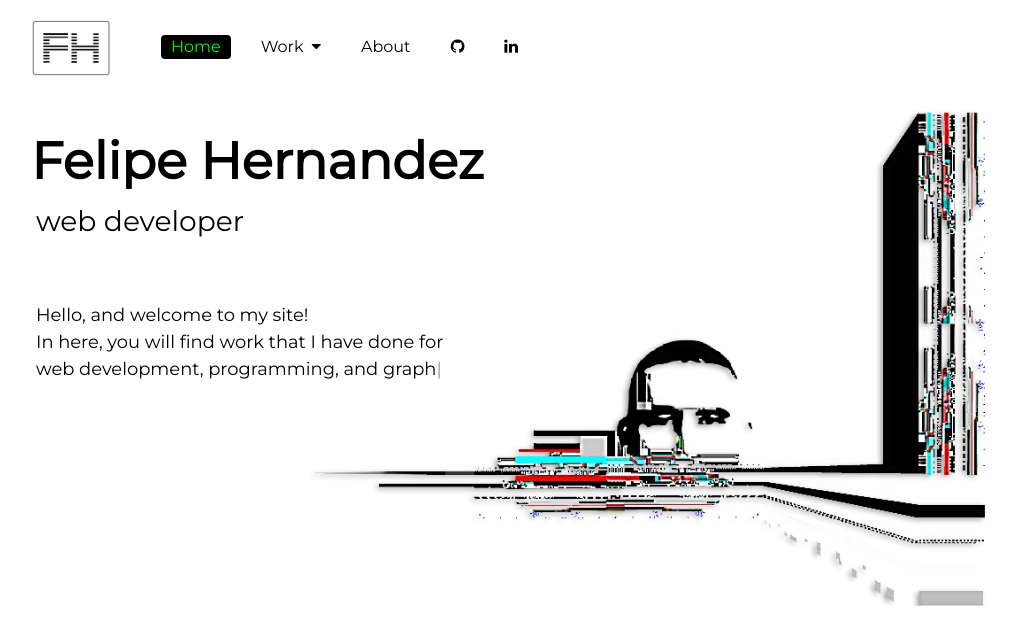
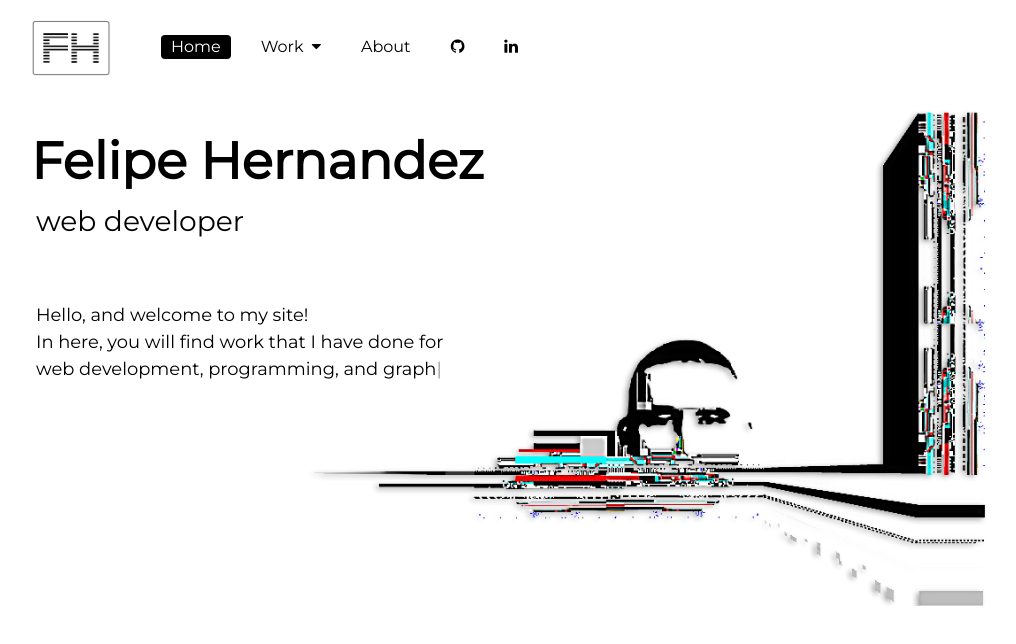
Before and after one commit to FelipeAtGA/fh-portfolio, a React (Create React App) app in the folder client/: page / in a window 1280 px wide. In both pictures the pointer is over the link "Home". Shown: the top 644 px of the page, without its empty margins (9-1025 px from the left). Built offline with nearby package versions, Linux system fonts and the light colour scheme.

Commit message:
change hover style color to #fff

```diff
--- a/client/src/css/Navbar.css
+++ b/client/src/css/Navbar.css
@@ -24,7 +24,7 @@ nav ul li a, li.dropdown > span {
 }
 
 nav ul li a:hover {
-  color: #00ff00;
+  color: #fff;
   font-weight: 500;
   background-color: #000 /*#23527c*/;
   text-decoration: none;
```
